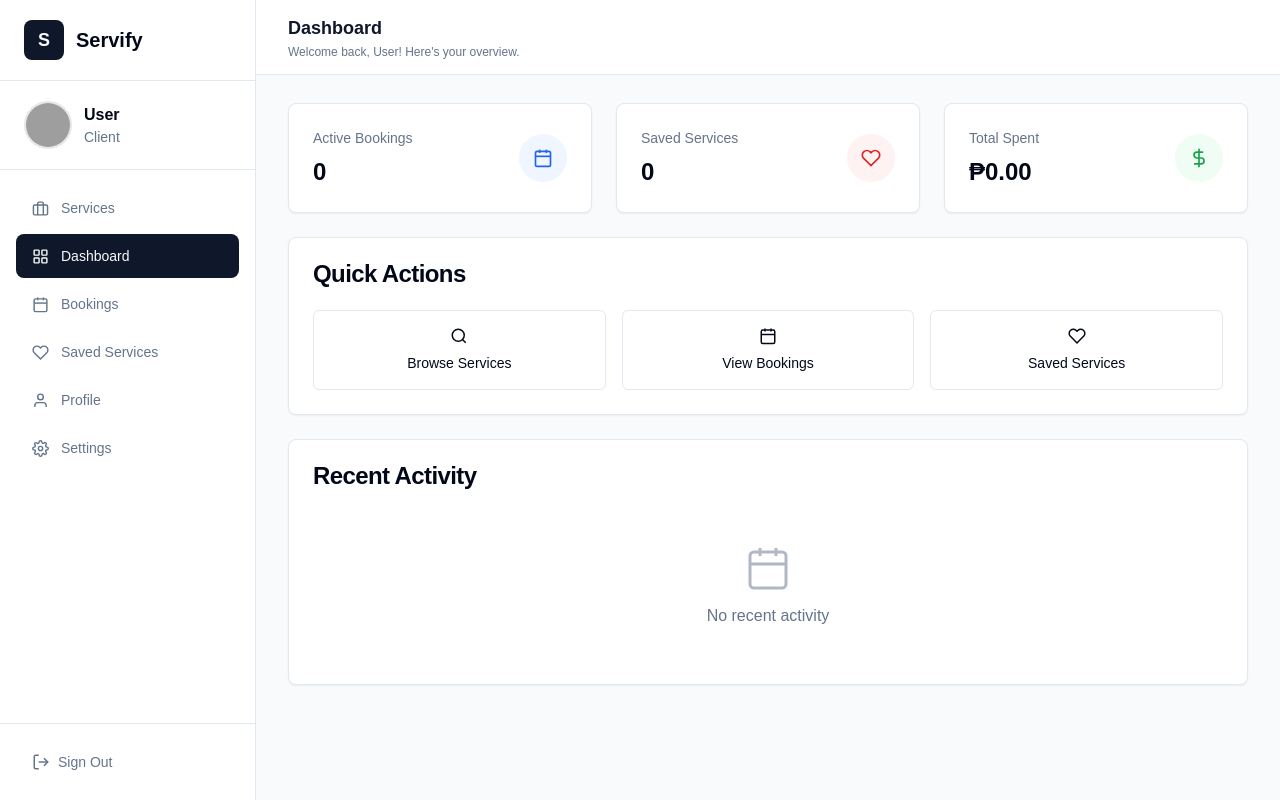
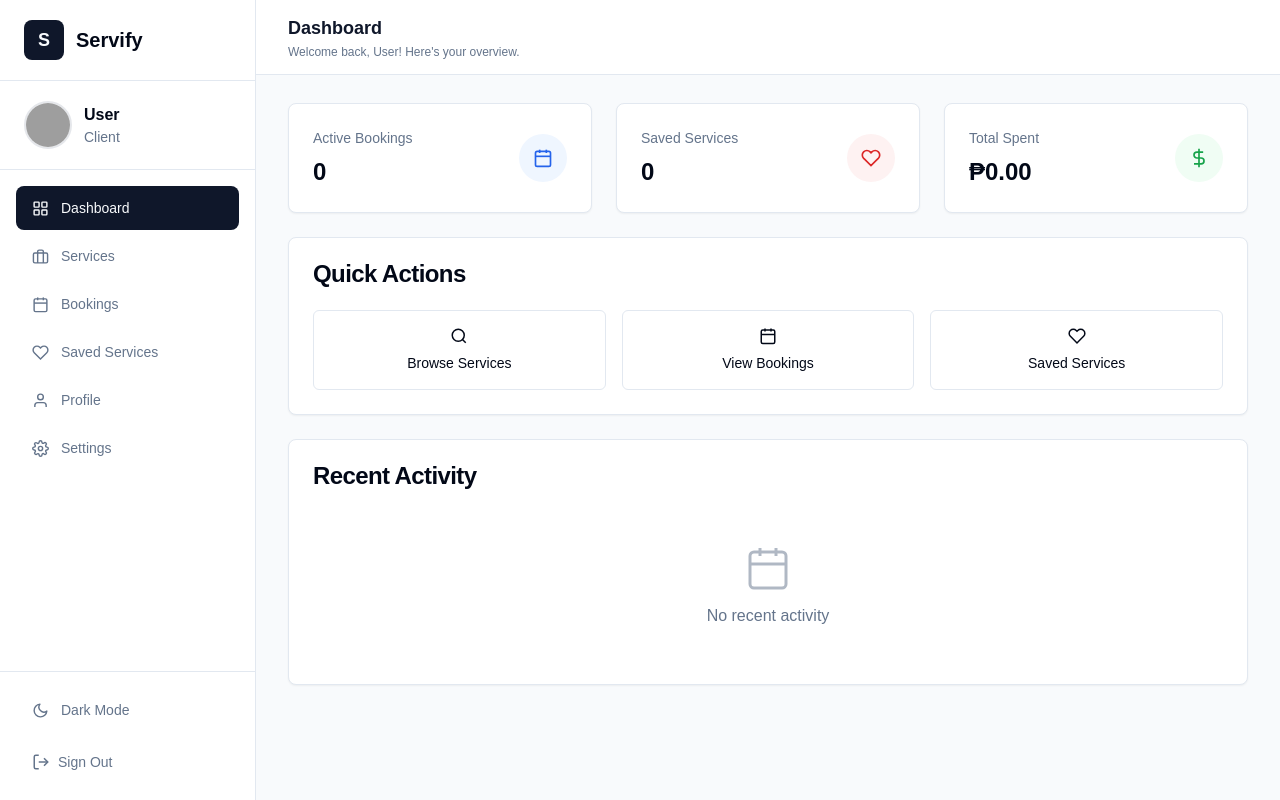
Before and after one commit to mamasalanang-gerald/Servify, a React (Vite) app in the folder client/: page /dashboard in a window 1280 px wide. Built offline with nearby package versions, Linux system fonts and the light colour scheme; no server answers; sample sign-in values are in the browser's storage; grey boxes are pictures that could not be loaded.

Commit message:
Services in the dashboard, and Dark mode function

```diff
--- a/client/src/App.jsx
+++ b/client/src/App.jsx
@@ -1,9 +1,7 @@
 import { BrowserRouter, Routes, Route, Navigate } from 'react-router-dom';
 import LoginPage             from './pages/LoginPage';
 import DashboardPage         from './pages/Dashboardpage';
-import ServicesPage          from './pages/ServicesPage';
 import LandingPage           from './pages/LandingPage';
-import SavedServices         from './components/SavedServices';
 import ProfileSettings       from './components/ProfileSettings';
 import AccountSettings       from './components/AccountSettings';
 import ViewService           from './components/ViewService';
@@ -40,14 +38,6 @@ function App() {
             element={
               <ProtectedRoute requiredRole="user">
                 <DashboardPage />
-              </ProtectedRoute>
-            }
-          />
-          <Route
-            path="/services"
-            element={
-              <ProtectedRoute requiredRole="user">
-                <ServicesPage />
               </ProtectedRoute>
             }
           />
--- /dev/null
+++ b/client/src/components/ServicesPanel.jsx
@@ -0,0 +1,74 @@
+import { useState } from 'react';
+import ServicesFilter from './ServicesFilter';
+import ServicesGrid from './ServicesGrid';
+import ServiceDetailPage from './ServiceDetailPage';
+import { Input } from './ui/input';
+
+const ServicesPanel = ({ initialCategory = null }) => {
+  const [searchQuery, setSearchQuery] = useState('');
+  const [selectedService, setSelectedService] = useState(null);
+
+  const [filters, setFilters] = useState({
+    priceRange: 25000,
+    selectedRating: '',
+    selectedCategories: initialCategory ? [initialCategory] : [],
+  });
+
+  const handleFilterChange = (updated) => setFilters(updated);
+
+  if (selectedService) {
+    return (
+      <ServiceDetailPage
+        service={selectedService}
+        onBack={() => setSelectedService(null)}
+      />
+    );
+  }
+
+  return (
+    <div className="flex flex-col gap-5">
+      {/* Search bar */}
+      <div className="flex items-center gap-3">
+        <div className="flex-1 flex items-center gap-3 bg-white dark:bg-slate-900/70 border-[1.5px] border-slate-200 dark:border-slate-700 rounded-xl px-4 py-3 shadow-sm transition-all focus-within:border-blue-600 focus-within:shadow-[0_0_0_3px_rgba(43,82,204,0.10)]">
+          <svg width="18" height="18" viewBox="0 0 24 24" fill="none" stroke="currentColor" className="text-slate-400 dark:text-slate-500" strokeWidth="2">
+            <circle cx="11" cy="11" r="8" />
+            <line x1="21" y1="21" x2="16.65" y2="16.65" />
+          </svg>
+          <Input
+            type="text"
+            placeholder="Search services..."
+            className="flex-1 border-none outline-none text-sm text-slate-900 dark:text-slate-100 placeholder:text-slate-400 dark:placeholder:text-slate-500 bg-transparent p-0 h-auto focus-visible:ring-0 focus-visible:ring-offset-0"
+            value={searchQuery}
+            onChange={(e) => setSearchQuery(e.target.value)}
+          />
+        </div>
+      </div>
+
+      {/* Filter + Grid */}
+      <div className="flex gap-6 items-start">
+        <div className="w-[280px] flex-shrink-0">
+          <ServicesFilter
+            filters={filters}
+            onFilterChange={handleFilterChange}
+          />
+        </div>
+        <div className="flex-1 min-w-0 animate-in fade-in slide-in-from-bottom-5 duration-500 delay-100">
+          <div className="mb-5">
+            <h1 className="text-3xl font-extrabold text-slate-900 dark:text-slate-100 tracking-tight">
+              {filters.selectedCategories.length === 1
+                ? filters.selectedCategories[0]
+                : 'Browse Services'}
+            </h1>
+          </div>
+          <ServicesGrid
+            searchQuery={searchQuery}
+            filters={filters}
+            onSelectService={setSelectedService}
+          />
+        </div>
+      </div>
+    </div>
+  );
+};
+
+export default ServicesPanel;
--- a/client/src/components/UserSidebar.jsx
+++ b/client/src/components/UserSidebar.jsx
@@ -1,4 +1,4 @@
-import React, { useEffect, useState } from 'react';
+import React, { useEffect, useState, useRef } from 'react';
 import LogoutButton from './LogoutButton';
 import { cn } from '../lib/utils';
 import useAuth from '../hooks/useAuth';
@@ -10,12 +10,25 @@ const UserSidebar = ({ activeNav, setActiveNav }) => {
     user?.profile_image || localStorage.getItem('servify_profile_image') || ''
   );
 
+  const [dark, setDark] = useState(() => {
+    return localStorage.getItem("theme") === "dark";
+  });
+
+  useEffect(() => {
+    if (dark) {
+      document.documentElement.classList.add("dark");
+      localStorage.setItem("theme", "dark");
+    } else {
+      document.documentElement.classList.remove("dark");
+      localStorage.setItem("theme", "light");
+    }
+  }, [dark]);
+
   useEffect(() => {
     let isMounted = true;
 
     const fetchProfile = async () => {
       if (!user?.id) return;
-
       try {
         const profile = await userService.getProfile();
         if (isMounted && profile?.profile_image) {
@@ -23,28 +36,15 @@ const UserSidebar = ({ activeNav, setActiveNav }) => {
           localStorage.setItem('servify_profile_image', profile.profile_image);
         }
       } catch (err) {
-        // Non-critical if profile fetch fails
+        // Non-critical
       }
     };
 
     fetchProfile();
-
-    return () => {
-      isMounted = false;
-    };
+    return () => { isMounted = false; };
   }, [user?.id]);
 
   const navItems = [
-    {
-      label: 'Services',
-      icon: (
-        <svg width="17" height="17" viewBox="0 0 24 24" fill="none" stroke="currentColor" strokeWidth="2">
-          <rect x="2" y="7" width="20" height="14" rx="2" ry="2" />
-          <path d="M16 21V5a2 2 0 0 0-2-2h-4a2 2 0 0 0-2 2v16" />
-        </svg>
-      ),
-      href: '/services',
-    },
     {
       label: 'Dashboard',
       icon: (
@@ -53,6 +53,15 @@ const UserSidebar = ({ activeNav, setActiveNav }) => {
           <rect x="14" y="3" width="7" height="7" rx="1" />
           <rect x="3" y="14" width="7" height="7" rx="1" />
           <rect x="14" y="14" width="7" height="7" rx="1" />
+        </svg>
+      ),
+    },
+    {
+      label: 'Services',
+      icon: (
+        <svg width="17" height="17" viewBox="0 0 24 24" fill="none" stroke="currentColor" strokeWidth="2">
+          <rect x="2" y="7" width="20" height="14" rx="2" ry="2" />
+          <path d="M16 21V5a2 2 0 0 0-2-2h-4a2 2 0 0 0-2 2v16" />
         </svg>
       ),
     },
@@ -122,26 +131,7 @@ const UserSidebar = ({ activeNav, setActiveNav }) => {
 
       {/* Nav */}
       <nav className="flex-1 space-y-1 p-4">
-        {navItems.map((item) => {
-          // If item has href, render as link
-          if (item.href) {
-            return (
-              <a
-                key={item.label}
-                href={item.href}
-                className={cn(
-                  "flex w-full items-center gap-3 rounded-lg px-4 py-3 text-sm font-medium transition-colors no-underline",
-                  "text-muted-foreground hover:bg-accent hover:text-accent-foreground"
-                )}
-              >
-                <span className="flex-shrink-0">{item.icon}</span>
-                <span className="flex-1 text-left">{item.label}</span>
-              </a>
-            );
-          }
-
-          // Otherwise render as button (for dashboard sections)
-          return (
+        {navItems.map((item) => (
           <button
             key={item.label}
             className={cn(
@@ -155,8 +145,7 @@ const UserSidebar = ({ activeNav, setActiveNav }) => {
             <span className="flex-shrink-0">{item.icon}</span>
             <span className="flex-1 text-left">{item.label}</span>
           </button>
-          );
-        })}
+        ))}
 
         {/* Show "Become a Provider" link for clients only */}
         {user && user.role === 'client' && (
@@ -183,7 +172,28 @@ const UserSidebar = ({ activeNav, setActiveNav }) => {
       </nav>
 
       {/* Footer */}
-      <div className="border-t border-border p-4">
+      <div className="border-t border-border p-4 flex flex-col gap-2">
+        {/* Dark mode toggle */}
+        <button
+          className="flex w-full items-center gap-3 rounded-lg px-4 py-3 text-sm font-medium transition-colors text-muted-foreground hover:bg-accent hover:text-accent-foreground"
+          onClick={() => setDark(!dark)}
+          aria-label="Toggle theme"
+        >
+          <span className="flex-shrink-0">
+            {dark ? (
+              <svg width="17" height="17" fill="none" stroke="currentColor" strokeWidth="2" viewBox="0 0 24 24">
+                <circle cx="12" cy="12" r="5" />
+                <path d="M12 1v2M12 21v2M4.22 4.22l1.42 1.42M18.36 18.36l1.42 1.42M1 12h2M21 12h2M4.22 19.78l1.42-1.42M18.36 5.64l1.42-1.42" strokeLinecap="round" />
+              </svg>
+            ) : (
+              <svg width="17" height="17" fill="none" stroke="currentColor" strokeWidth="2" viewBox="0 0 24 24">
+                <path d="M21 12.79A9 9 0 1111.21 3 7 7 0 0021 12.79z" strokeLinecap="round" strokeLinejoin="round" />
+              </svg>
+            )}
+          </span>
+          <span className="flex-1 text-left">{dark ? 'Light Mode' : 'Dark Mode'}</span>
+        </button>
+
         <LogoutButton />
       </div>
     </aside>
--- a/client/src/pages/Dashboardpage.jsx
+++ b/client/src/pages/Dashboardpage.jsx
@@ -6,6 +6,7 @@ import UserBookings from '../components/UserBookings';
 import SavedServices from '../components/SavedServices';
 import ProfileSettings from '../components/ProfileSettings';
 import AccountSettings from '../components/AccountSettings';
+import ServicesPanel from '../components/ServicesPanel';
 import useAuth from '../hooks/useAuth';
 import { userService } from '../services/userService';
 
@@ -30,10 +31,8 @@ const DashboardPage = () => {
 
       try {
         const userData = await userService.getCurrentUser();
-        // Update role if it changed
         if (userData.role !== user.role) {
           updateUserRole(userData.role);
-          // Force page reload to update UI
           window.location.reload();
         }
       } catch (err) {
@@ -43,21 +42,18 @@ const DashboardPage = () => {
 
     refreshUserData();
 
-    // Refresh when window gains focus (user comes back to tab)
-    const handleFocus = () => {
-      refreshUserData();
-    };
-
+    const handleFocus = () => refreshUserData();
     window.addEventListener('focus', handleFocus);
     return () => window.removeEventListener('focus', handleFocus);
   }, [user, updateUserRole]);
 
   const pageMeta = {
-    Dashboard: { title: 'Dashboard', sub: `Welcome back, ${firstName}! Here's your overview.` },
-    Bookings: { title: 'My Bookings', sub: 'View and manage your service bookings.' },
-    'Saved Services': { title: 'Saved Services', sub: 'Your favorite services for quick access.' },
-    Profile: { title: 'Profile Settings', sub: 'Update your personal information.' },
-    Settings: { title: 'Account Settings', sub: 'Manage your account preferences.' },
+    Dashboard:        { title: 'Dashboard',        sub: `Welcome back, ${firstName}! Here's your overview.` },
+    Services:         { title: 'Services',          sub: 'Browse and book services.' },
+    Bookings:         { title: 'My Bookings',       sub: 'View and manage your service bookings.' },
+    'Saved Services': { title: 'Saved Services',    sub: 'Your favorite services for quick access.' },
+    Profile:          { title: 'Profile Settings',  sub: 'Update your personal information.' },
+    Settings:         { title: 'Account Settings',  sub: 'Manage your account preferences.' },
   };
 
   const meta = pageMeta[activeNav] || pageMeta.Dashboard;
@@ -73,7 +69,6 @@ const DashboardPage = () => {
       setQuickActionContext('view-bookings');
       return;
     }
-
     if (actionId === 'saved-services') {
       setActiveNav('Saved Services');
       setQuickActionContext(null);
@@ -84,6 +79,8 @@ const DashboardPage = () => {
     switch (activeNav) {
       case 'Dashboard':
         return <UserOverview onQuickAction={handleQuickAction} />;
+      case 'Services':
+        return <ServicesPanel />;
       case 'Bookings':
         return <UserBookings />;
       case 'Saved Services':
@@ -97,9 +94,7 @@ const DashboardPage = () => {
     }
   };
 
-  if (!user) {
-    return null; // Will redirect via useEffect
-  }
+  if (!user) return null;
 
   return (
     <div className="flex min-h-screen bg-slate-50">
--- a/client/src/pages/ServicesPage.jsx
+++ /dev/null
@@ -1,80 +0,0 @@
-import { useState } from 'react';
-import { useLocation } from 'react-router-dom';
-import Navbar from '../components/Navbar';
-import ServicesFilter from '../components/ServicesFilter';
-import ServicesGrid from '../components/ServicesGrid';
-import ServiceDetailPage from '../components/ServiceDetailPage';
-import { Input } from '../components/ui/input';
-
-const ServicesPage = () => {
-  const location = useLocation();
-
-  const [searchQuery, setSearchQuery] = useState('');
-  const [selectedService, setSelectedService] = useState(null);
-
-  // Filter state — pre-check category if coming from Popular Categories
-  const [filters, setFilters] = useState({
-    priceRange: 25000,
-    selectedRating: '',
-    selectedCategories: location.state?.category ? [location.state.category] : [],
-  });
-
-  const handleFilterChange = (updated) => setFilters(updated);
-
-  return (
-    <div className="w-full min-h-screen bg-slate-50 dark:bg-[#0b1220] flex flex-col transition-colors">
-
-      <Navbar activePage="services" />
-
-      {selectedService ? (
-        <ServiceDetailPage
-          service={selectedService}
-          onBack={() => setSelectedService(null)}
-        />
-      ) : (
-        <div className="flex-1 max-w-[1280px] w-full mx-auto px-6 py-7 flex flex-col gap-5">
-          <div className="flex items-center gap-3">
-            <div className="flex-1 flex items-center gap-3 bg-white dark:bg-slate-900/70 border-[1.5px] border-slate-200 dark:border-slate-700 rounded-xl px-4 py-3 shadow-sm transition-all focus-within:border-blue-600 focus-within:shadow-[0_0_0_3px_rgba(43,82,204,0.10)]">
-              <svg width="18" height="18" viewBox="0 0 24 24" fill="none" stroke="currentColor" className="text-slate-400 dark:text-slate-500" strokeWidth="2">
-                <circle cx="11" cy="11" r="8" />
-                <line x1="21" y1="21" x2="16.65" y2="16.65" />
-              </svg>
-              <Input
-                type="text"
-                placeholder="Search services..."
-                className="flex-1 border-none outline-none text-sm text-slate-900 dark:text-slate-100 placeholder:text-slate-400 dark:placeholder:text-slate-500 bg-transparent p-0 h-auto focus-visible:ring-0 focus-visible:ring-offset-0"
-                value={searchQuery}
-                onChange={(e) => setSearchQuery(e.target.value)}
-              />
-            </div>
-          </div>
-
-          <div className="flex gap-6 items-start">
-            <div className="w-[280px] flex-shrink-0">
-              <ServicesFilter
-                filters={filters}
-                onFilterChange={handleFilterChange}
-              />
-            </div>
-            <div className="flex-1 min-w-0 animate-in fade-in slide-in-from-bottom-5 duration-500 delay-100">
-              <div className="mb-5">
-                <h1 className="text-3xl font-extrabold text-slate-900 dark:text-slate-100 tracking-tight">
-                  {filters.selectedCategories.length === 1
-                    ? filters.selectedCategories[0]
-                    : 'Browse Services'}
-                </h1>
-              </div>
-              <ServicesGrid
-                searchQuery={searchQuery}
-                filters={filters}
-                onSelectService={setSelectedService}
-              />
-            </div>
-          </div>
-        </div>
-      )}
-    </div>
-  );
-};
-
-export default ServicesPage;
```
Lines whose indentation alone changed are shown as unchanged.
